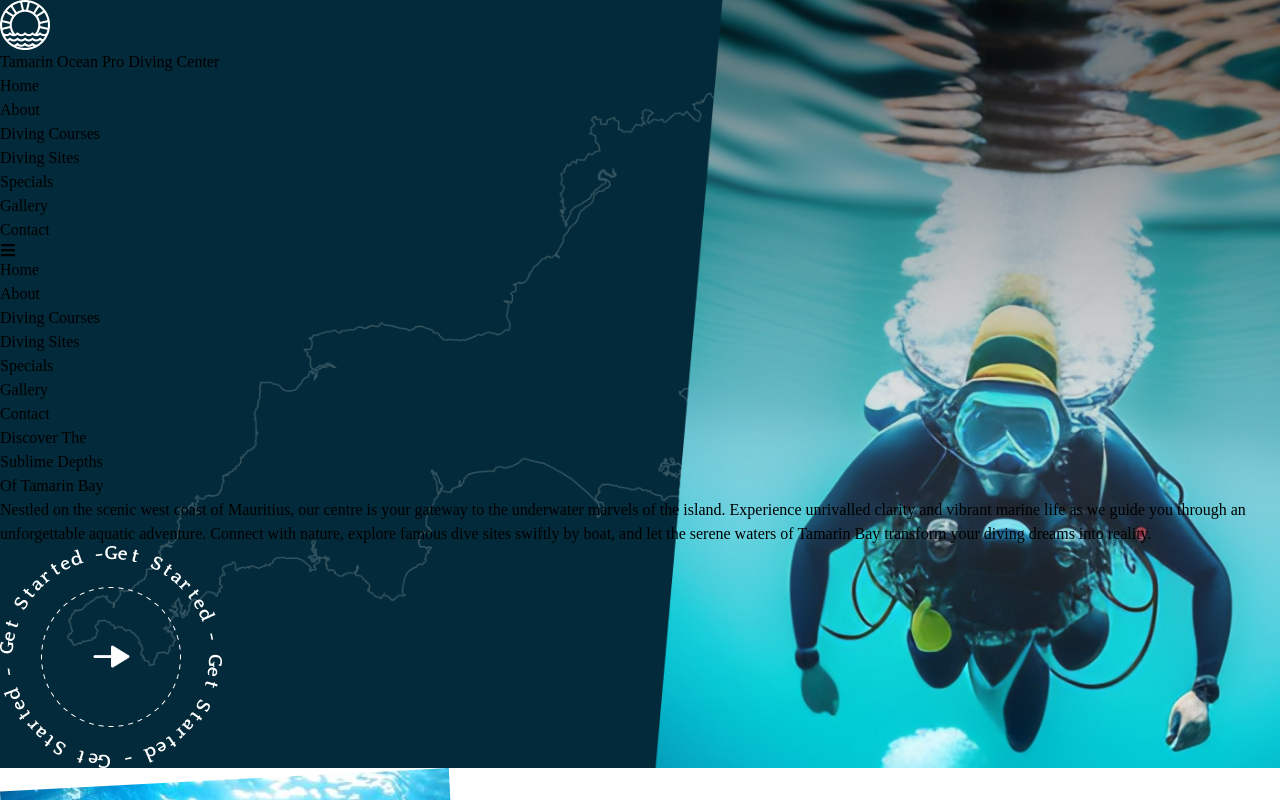
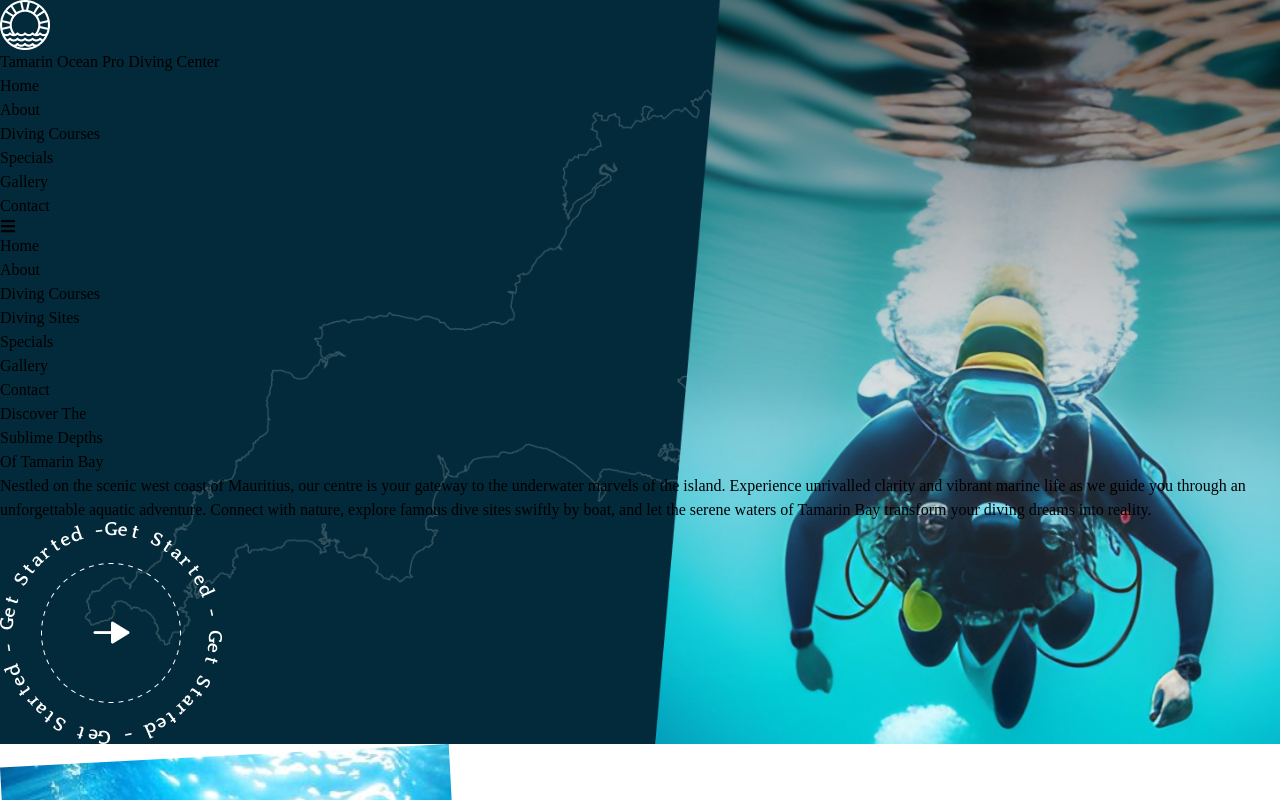
Before and after one commit to AmAmrita18/Tamarin-Pro-Diving, a React (Vite) app: page / in a window 1280 px wide. Shown: the top 800 px of the page. Built offline with nearby package versions, Linux system fonts and the light colour scheme; a web font is replaced by a local one.

Commit message:
update changes

```diff
--- a/src/components/Header.jsx
+++ b/src/components/Header.jsx
@@ -59,9 +59,9 @@ const Header = () => {
             <li className="transition-all duration-700 ease-in-out  hover:scale-95 ">
               <NavLink to="/courses" className={({isActive}) => `${isActive && "font-700"}`}>Diving Courses</NavLink>
             </li>
-            <li className="transition-all duration-700 ease-in-out  hover:scale-95 ">
+            {/* <li className="transition-all duration-700 ease-in-out  hover:scale-95 ">
               <NavLink to="#DivingSites" className={({isActive}) => `${isActive && "font-700"}`}>Diving Sites</NavLink>
-            </li>
+            </li> */}
             <li className="transition-all duration-700 ease-in-out  hover:scale-95 ">
               <NavLink to="/specials" className={({isActive}) => `${isActive && "font-700"}`}>Specials</NavLink>
             </li>
```
